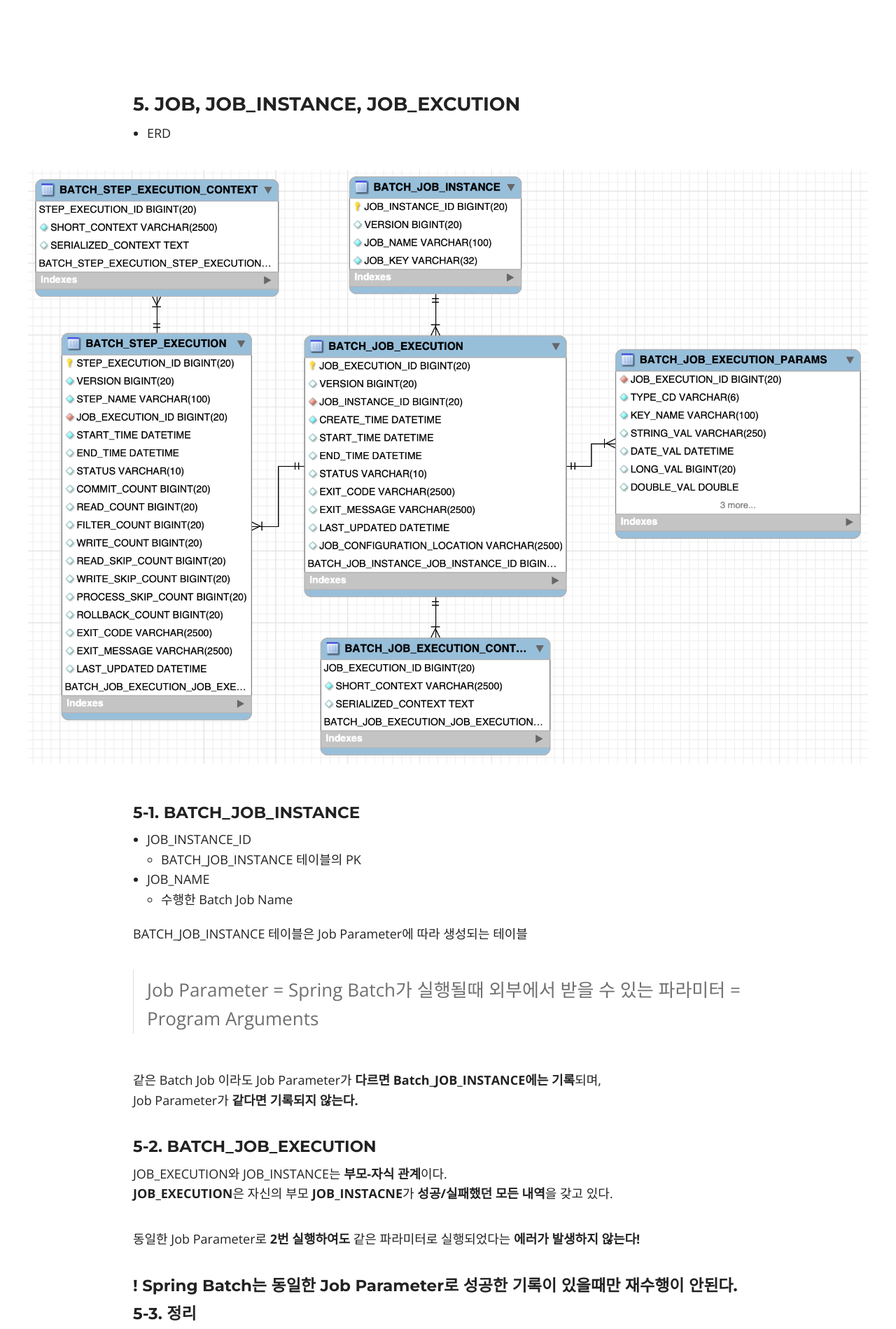
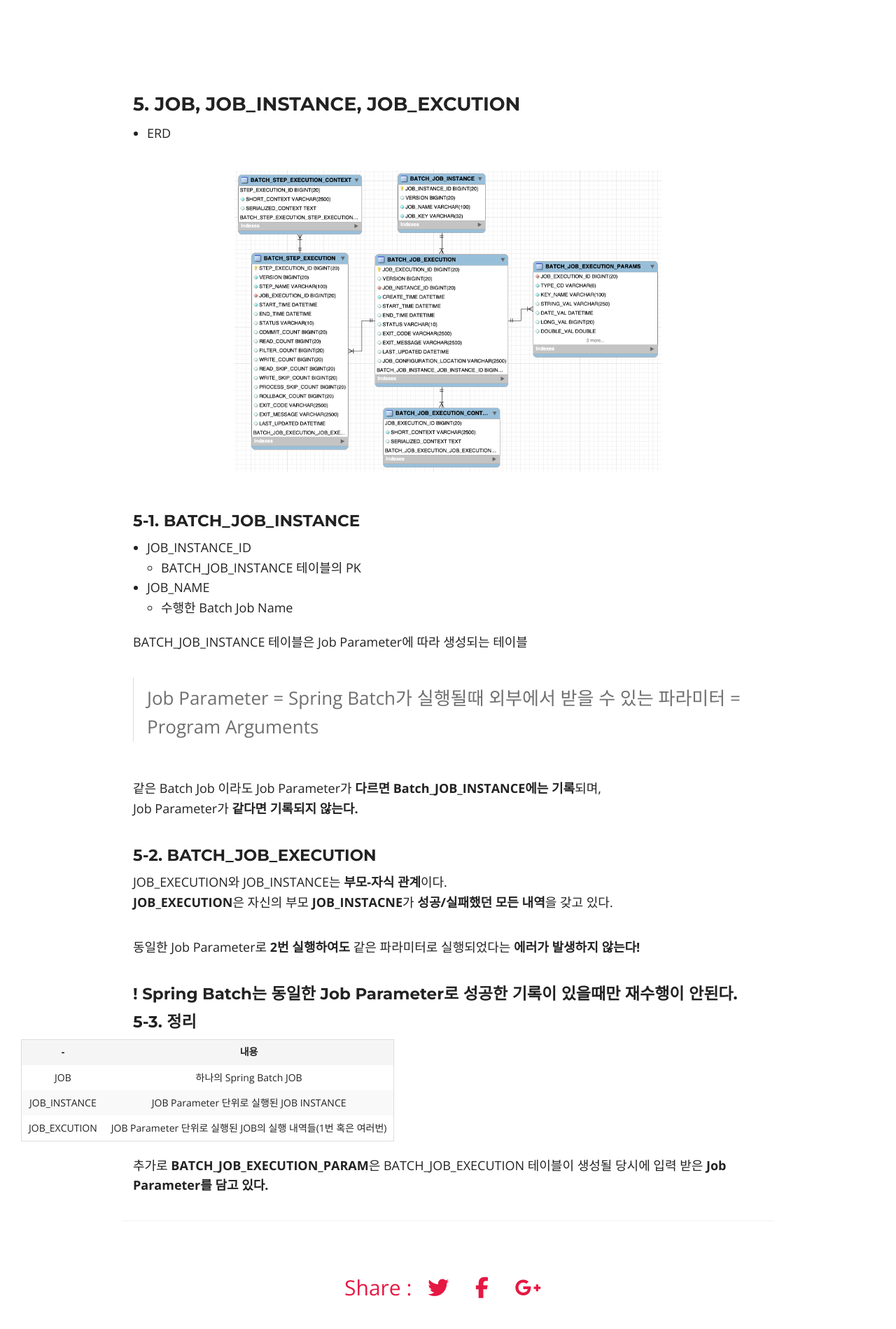
Before and after one commit to Seongmun-Hong/Seongmun-Hong.github.io, a Jekyll site: the page built from _posts/2019-04-06-Spring Batch(2).md, in a window 1280 px wide. Shown: the part 325-2224 px from the top of the page at 70% size. Built offline with Jekyll 4.4.1, drawn with Linux system fonts in a browser that asks for light colours; nearby versions of some CDN libraries; library files that are not in the unit come from our copies; comment, search, counter and statistics services are not loaded.

Commit message:
fix :  - 이미지 크기 수정  - 표 정렬 오류 수정

```diff
--- a/_posts/2019-04-06-Spring Batch(2).md
+++ b/_posts/2019-04-06-Spring Batch(2).md
@@ -18,6 +18,7 @@
 
  - ERD
 
+{:.post-img}
 ![ERD](/images/post/batch_table_erd.png)
 
 
@@ -45,14 +46,15 @@
 #### ! Spring Batch는 동일한 Job Parameter로 성공한 기록이 있을때만 재수행이 안된다.
 
 
+
 #### 5-3. 정리
 
-
+{: .text-center }
 |      -     |                          내용                          |
 |:------------:|:------------------------------------------------------------:|
 |      JOB     |                          하나의 Spring Batch JOB              |
 | JOB_INSTANCE |           JOB Parameter 단위로 실행된 JOB INSTANCE           |
 | JOB_EXCUTION | JOB Parameter 단위로 실행된 JOB의 실행 내역들(1번 혹은 여러번) |
-
+{: .text-center }
 
 추가로 **BATCH_JOB_EXECUTION_PARAM**은 BATCH_JOB_EXECUTION 테이블이 생성될 당시에 입력 받은 **Job Parameter를 담고 있다.**
```
